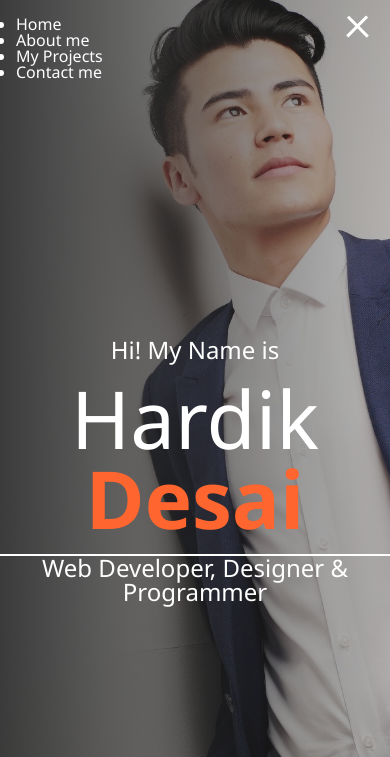
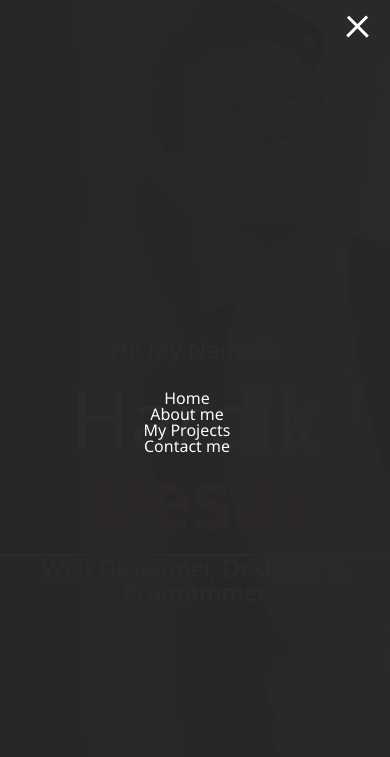
Before and after one commit to hardikd-zignuts/Portfolio-Project-SCSS, a plain HTML site: page index.html in a window 390 px wide. Both pictures are taken after a click on the element 360 px from the left and 26 px from the top of the page. Shown: the top 757 px of the page. Drawn offline with Linux system fonts and the light colour scheme.

Commit message:
created menu of hamburger

```diff
--- a/Assets/js/main.js
+++ b/Assets/js/main.js
@@ -1,5 +1,7 @@
 const menuBtn = document.querySelector('.menu-btn');
 const burger = document.querySelector('.menu-btn__burger');
+const nav = document.querySelector('.nav');
+const menuNav = document.querySelector('.menu-nav');
 
 let menuShow = false;
 
@@ -8,9 +10,13 @@ menuBtn.addEventListener('click', toggleMenu)
 function toggleMenu() {
     if (!menuShow) {
         burger.classList.add('open')
+        nav.classList.add('open');
+        menuNav.classList.add('open');
         menuShow = true;
     } else {
         burger.classList.remove('open')
+        nav.classList.remove('open');
+        menuNav.classList.remove('open');
         menuShow = false;
     }
 }
--- a/Assets/scss/_menu.scss
+++ b/Assets/scss/_menu.scss
@@ -51,3 +51,37 @@
     }
   }
 }
+
+.nav {
+  position: fixed;
+  top: 0;
+  left: 0;
+  width: 100vw;
+  opacity: 0.98;
+  visibility: hidden;
+
+  &.open {
+    visibility: visible;
+  }
+
+  .menu-nav {
+    display: flex;
+    flex-flow: column wrap;
+    align-items: center;
+    justify-content: center;
+    list-style: none;
+    overflow: hidden;
+    height: 100vh;
+    background: $primary-color;
+    padding-right: 1rem;
+    transform: translateY(-100%);
+    @include transition-ease;
+
+    &.open {
+      transform: translateY(0);
+    }
+
+    &__item{
+    }
+  }
+}
--- a/index.html
+++ b/index.html
@@ -13,7 +13,7 @@
         <div class="menu-btn__burger"></div>
       </div>
 
-      <nav>
+      <nav class="nav">
         <ul class="menu-nav">
           <li class="menu-nav-item">
             <a class="menu-item-links" href="index.html">Home</a>
```
Also changed, not shown: Assets/css/main.min.css, 1 other file.
